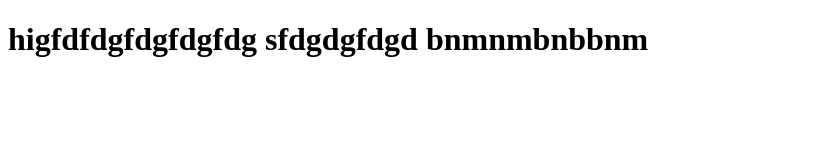
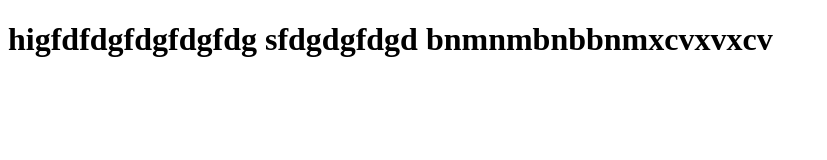
Before and after one commit to ablul/got, a plain HTML site: page index.html in a window 1280 px wide. Shown: the whole page, without its empty margins (0-827 px from the left). Drawn offline with Linux system fonts and the light colour scheme.

Commit message:
update heading text in index.html

```diff
--- a/index.html
+++ b/index.html
@@ -6,6 +6,6 @@
     <title>Document</title>
 </head>
 <body>
-    <h1>higfdfdgfdgfdgfdg sfdgdgfdgd bnmnmbnbbnm</h1>
+    <h1>higfdfdgfdgfdgfdg sfdgdgfdgd bnmnmbnbbnmxcvxvxcv</h1>
 </body>
 </html>
```
